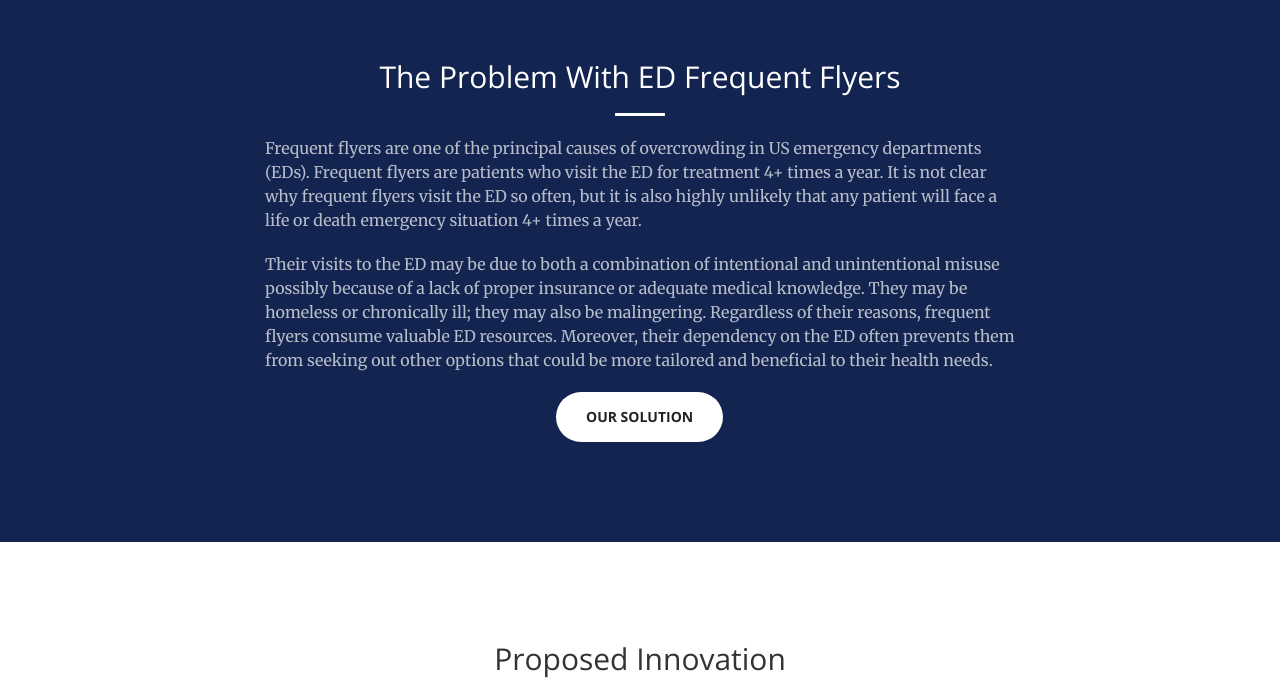
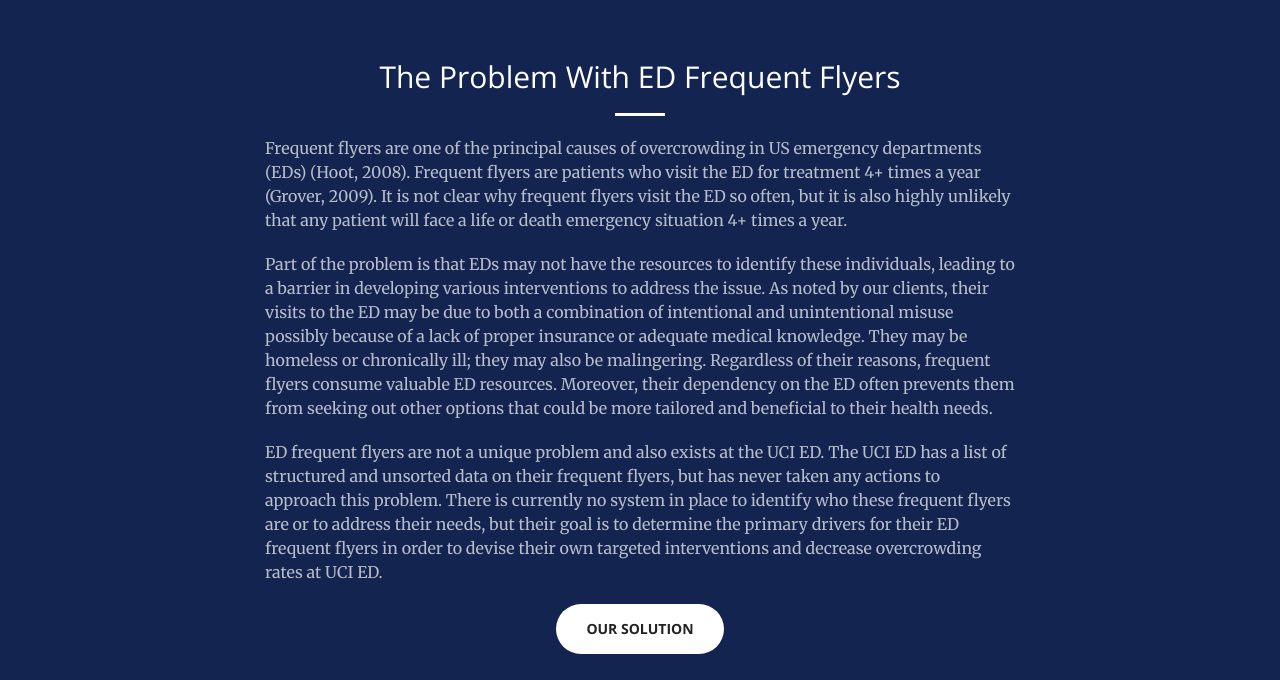
Before and after one commit to miningerdataproject/miningerdataproject.github.io, a website: page index.html in a window 1280 px wide. Shown: the part 840-1520 px from the top of the page. Drawn offline with nearby package versions, Linux system fonts and the light colour scheme.

Commit message:
REvised problem statement

```diff
--- a/index.html
+++ b/index.html
@@ -97,9 +97,13 @@
                 <div class="col-lg-8 col-lg-offset-2 text-center">
                     <h2 class="section-heading">The Problem With ED Frequent Flyers</h2>
                     <hr class="light">
-                    <p class="text-faded para-align">Frequent flyers are one of the principal causes of overcrowding in US emergency departments (EDs). Frequent flyers are patients who visit the ED for treatment 4+ times a year. It is not clear why frequent flyers visit the ED so often, but it is also highly unlikely that any patient will face a life or death emergency situation 4+ times a year.</p>
+                    <p class="text-faded para-align">Frequent flyers are one of the principal causes of overcrowding in US emergency departments (EDs) (Hoot, 2008). Frequent flyers are patients who visit the ED for treatment 4+ times a year (Grover, 2009). It is not clear why frequent flyers visit the ED so often, but it is also highly unlikely that any patient will face a life or death emergency situation 4+ times a year.</p>
 
-                    <p class="text-faded para-align">Their visits to the ED may be due to both a combination of intentional and unintentional misuse possibly because of a lack of proper insurance or adequate medical knowledge. They may be homeless or chronically ill; they may also be malingering. Regardless of their reasons, frequent flyers consume valuable ED resources. Moreover, their dependency on the ED often prevents them from seeking out other options that could be more tailored and beneficial to their health needs. </p>
+
+                    <p class="text-faded para-align">Part of the problem is that EDs may not have the  resources to identify these individuals, leading to a barrier in developing various interventions to address the issue. As noted by our clients, their visits to the ED may be due to both a combination of intentional and unintentional misuse possibly because of a lack of proper insurance or adequate medical knowledge. They may be homeless or chronically ill; they may also be malingering. Regardless of their reasons, frequent flyers consume valuable ED resources. Moreover, their dependency on the ED often prevents them from seeking out other options that could be more tailored and beneficial to their health needs. </p>
+
+                    <p class="text-faded para-align">
+                    ED frequent flyers are not a unique problem and also exists at the UCI ED. The UCI ED has a list of structured and unsorted data on their frequent flyers, but has never taken any actions to approach this problem. There is currently no system in place to identify who these frequent flyers are or to address their needs, but their goal is to determine the primary drivers for their ED frequent flyers in order to devise their own targeted interventions and decrease overcrowding rates at UCI ED. </p>
                     <a href="#services" class="page-scroll btn btn-default btn-xl sr-button">Our Solution</a>
                 </div>
             </div>
```
